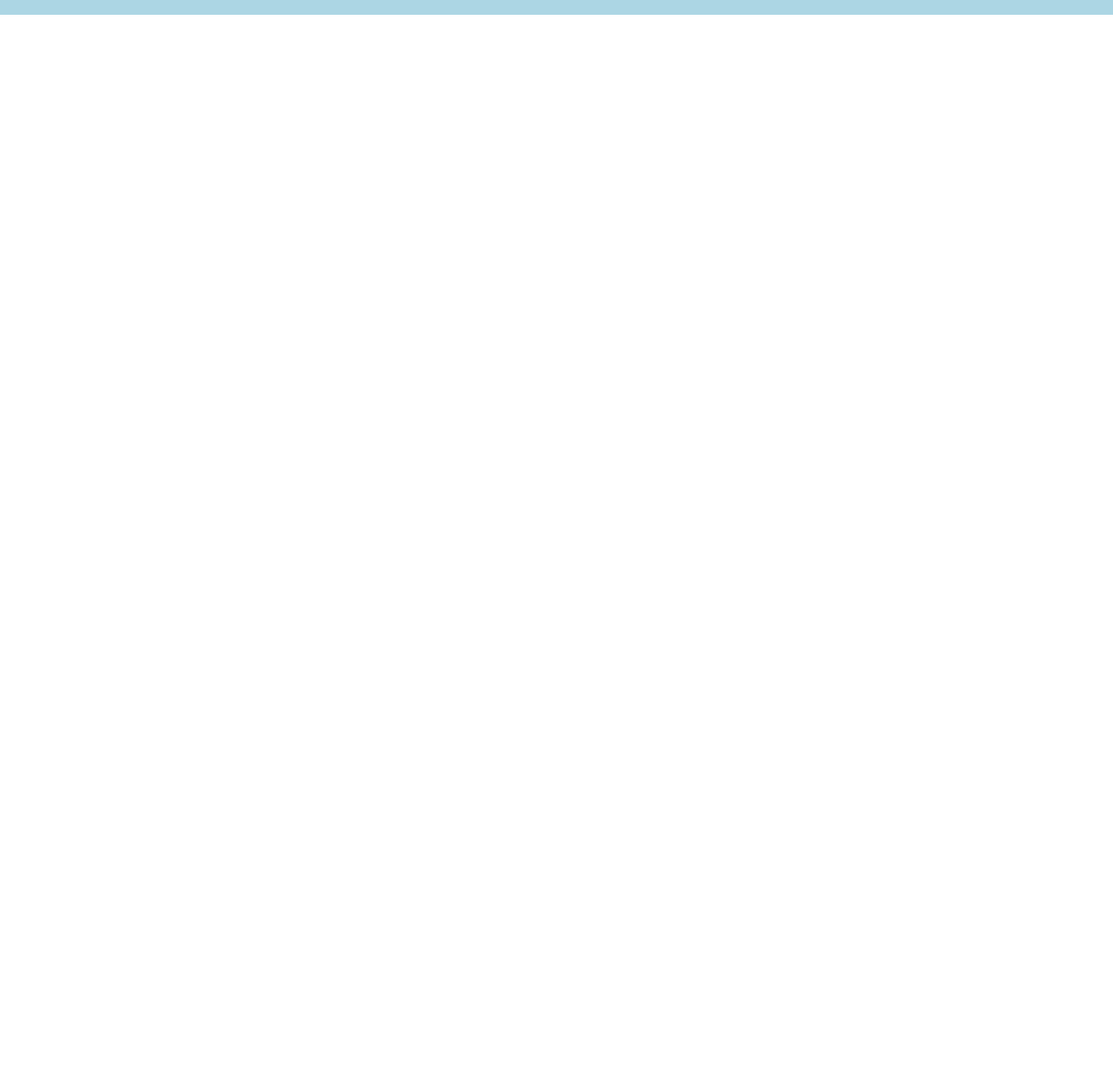
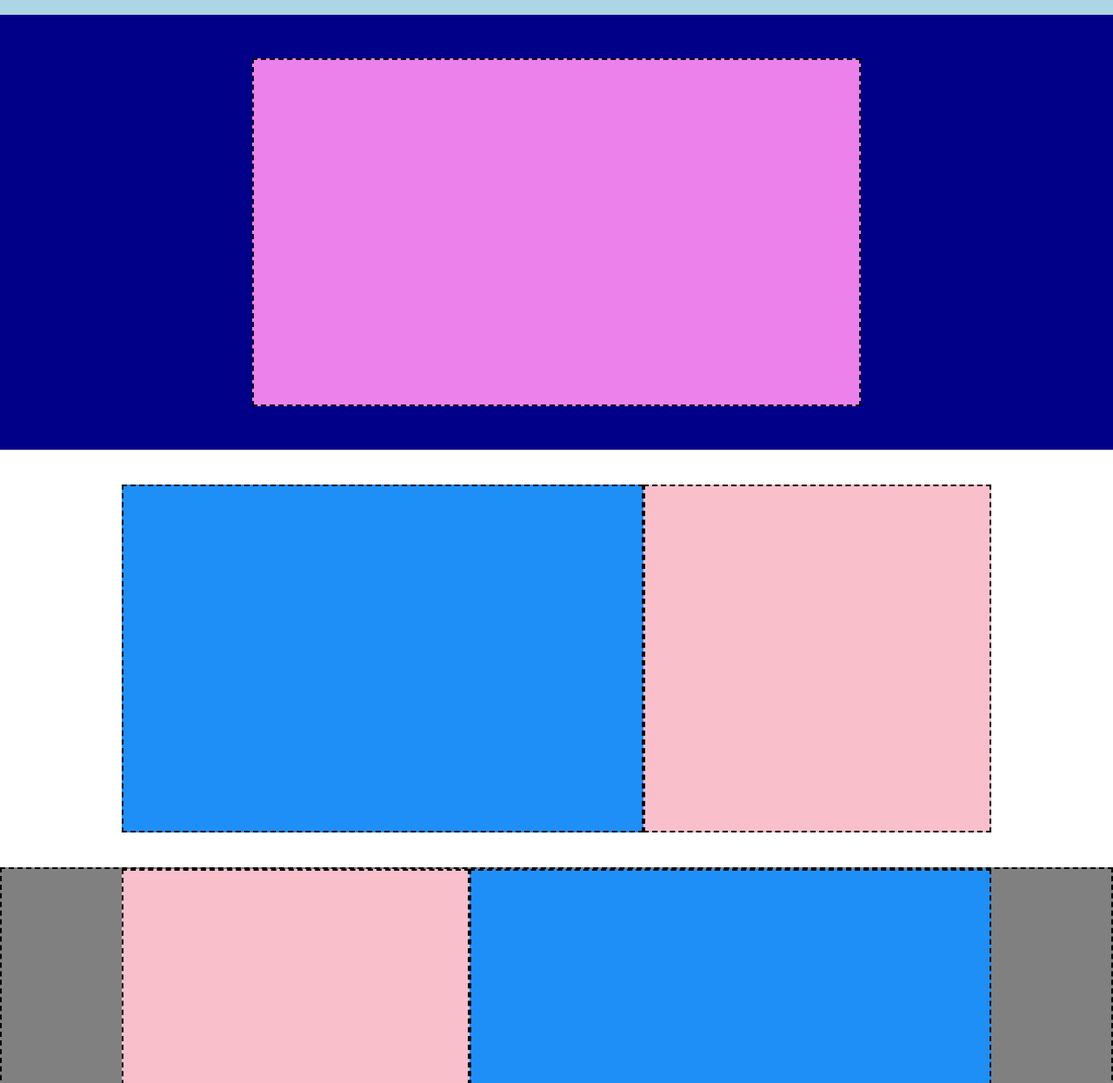
Before and after one commit to Federico-Zorzi/htmlcss-struttura-discord, a plain HTML site: page index.html in a window 1280 px wide. Shown: the part 55-1300 px from the top of the page at 87% size. Before the commit the page ends 800 px from the top, so only its background shows below. Drawn offline with Linux system fonts and the light colour scheme.

Commit message:
new cards added

```diff
--- a/css/style.css
+++ b/css/style.css
@@ -11,7 +11,6 @@
 
 .debug {
   background-color: red;
-  border: 2px dashed black;
 }
 
 .debug .debug {
@@ -29,11 +28,18 @@
   max-width: 100%;
 }
 
+.second-container {
+  margin: 0 auto;
+  padding: 0;
+  width: 700px;
+  max-width: 100%;
+}
+
 a {
   text-decoration: none;
 }
 
-/* header */
+/* HEADER */
 
 .upper-header {
   background-color: #acd6e4;
@@ -75,3 +81,52 @@ a {
   flex: 0 1 250px;
   text-align: right;
 }
+
+/* MAIN */
+
+.first-section {
+  display: flex;
+  justify-content: center;
+  align-items: center;
+  background-color: #010088;
+  height: 500px;
+}
+
+.first-box {
+  background-color: #ec81eb;
+  border: 2px dashed black;
+  height: 400px;
+}
+
+.white-bkg-sections {
+  background-color: white;
+  margin: 40px 0px;
+}
+
+.grey-bkg-sections {
+  background-color: grey;
+  border: 2px dashed black;
+}
+
+.card {
+  display: flex;
+  height: 400px;
+}
+
+.reverse-card {
+  display: flex;
+  flex-direction: row-reverse;
+  height: 400px;
+}
+
+.blue-card {
+  background-color: #1e8ff7;
+  flex-basis: 60%;
+  border: 2px dashed black;
+}
+
+.pink-card {
+  background-color: #f9bfcb;
+  flex-basis: 40%;
+  border: 2px dashed black;
+}
--- a/index.html
+++ b/index.html
@@ -35,7 +35,36 @@
       </div>
     </header>
 
-    <main></main>
+    <main>
+      <!-- first section -->
+      <section class="first-section">
+        <div class="first-box second-container"></div>
+      </section>
+
+      <!-- second section -->
+      <section class="second-section white-bkg-sections">
+        <div class="card container">
+          <div class="blue-card"></div>
+          <div class="pink-card"></div>
+        </div>
+      </section>
+
+      <!-- third section -->
+      <section class="second-section grey-bkg-sections">
+        <div class="reverse-card container">
+          <div class="blue-card"></div>
+          <div class="pink-card"></div>
+        </div>
+      </section>
+
+      <!-- fourth section -->
+      <section class="second-section white-bkg-sections">
+        <div class="card container">
+          <div class="blue-card"></div>
+          <div class="pink-card"></div>
+        </div>
+      </section>
+    </main>
 
     <footer></footer>
   </body>
```
